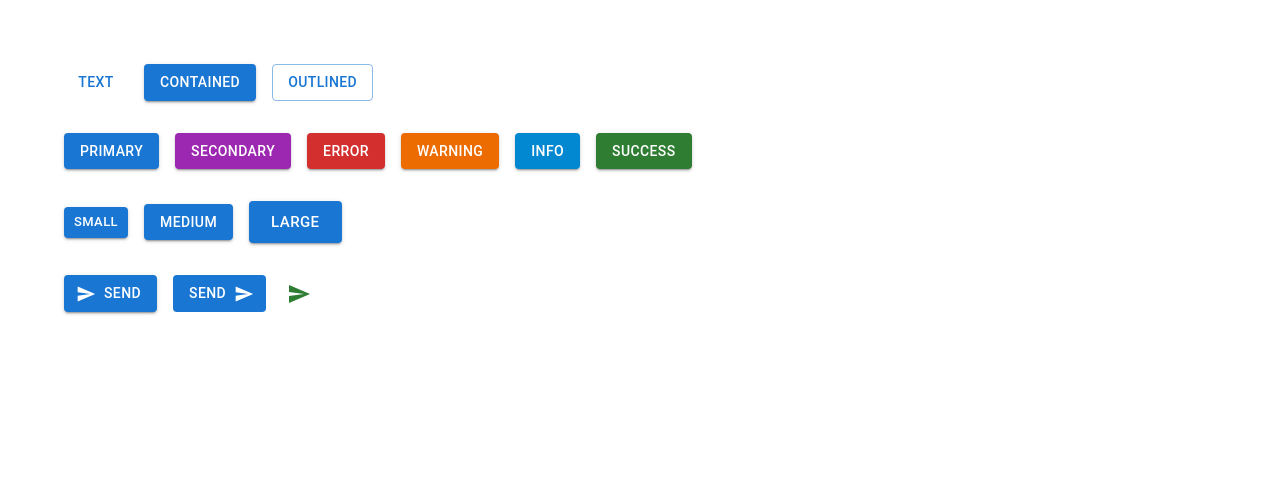
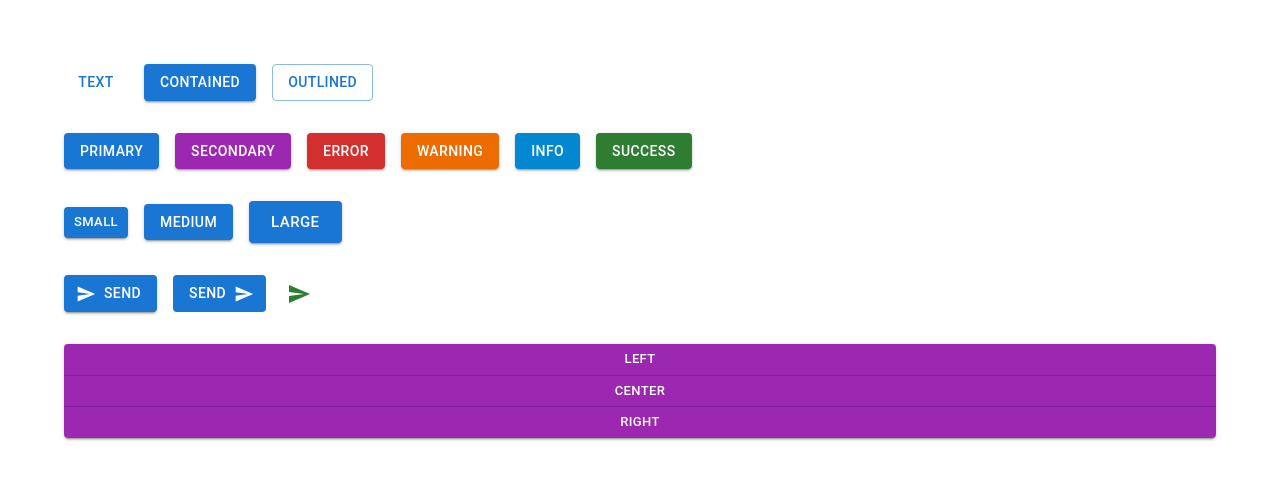
Before and after one commit to AnjoC07/React-Material-UI-Demo, a React (Create React App) app: page / in a window 1280 px wide. Shown: the top 480 px of the page. Built offline with nearby package versions, Linux system fonts and the light colour scheme.

Commit message:
Material UI - Button Group

```diff
--- a/src/components/MuiButton.tsx
+++ b/src/components/MuiButton.tsx
@@ -1,4 +1,4 @@
-import { Stack, Button, IconButton } from "@mui/material";
+import { Stack, Button, IconButton, ButtonGroup } from "@mui/material"; //Import ButtonGroup Component
 import SendIcon from "@mui/icons-material/Send";
 
 export const MuiButton = () => {
@@ -73,6 +73,23 @@ export const MuiButton = () => {
           <SendIcon />
         </IconButton>
       </Stack>
+
+      {/* BUTTON GROUP */}
+      <Stack>
+        {/* Passing Orientation Prompt, size and color */}
+        {/* NOTE: the appearance of the group button differs from the tutorial */}
+        <ButtonGroup
+          variant="contained"
+          orientation="vertical"
+          size="small"
+          color="secondary"
+          aria-label="alignment button group"
+        >
+          <Button onClick={() => alert("Left clicked")}>Left</Button>
+          <Button>Center</Button>
+          <Button>Right</Button>
+        </ButtonGroup>
+      </Stack>
     </Stack>
   );
 };
```
